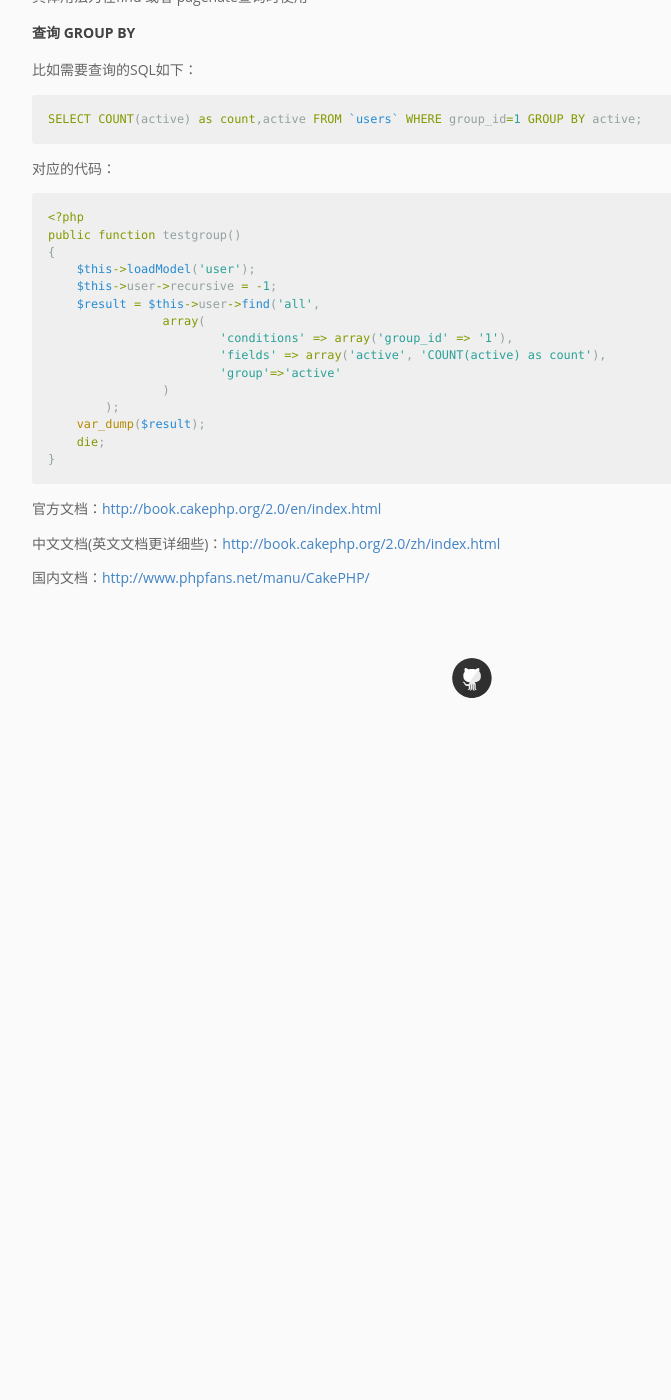
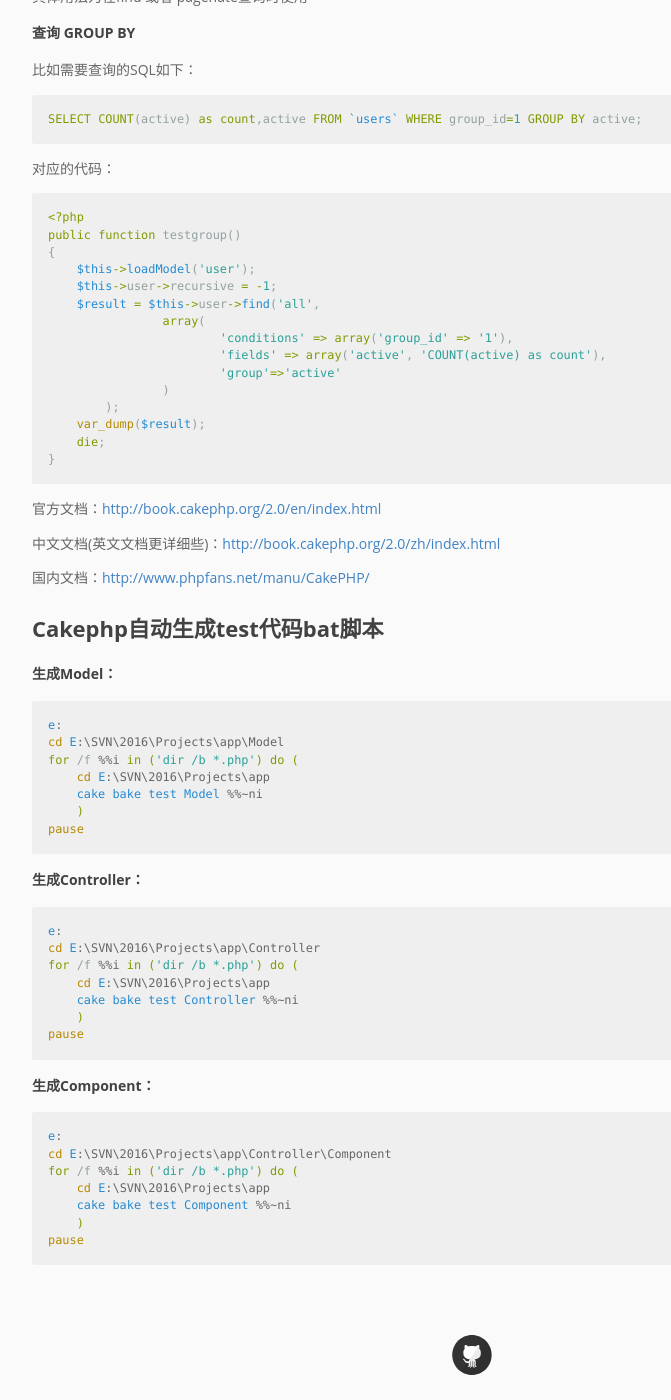
Before and after one commit to pingmalu/pingmalu.github.io, a Jekyll site: the page built from _posts/2016-05-06-CakePHP-2.x笔记.md, in a window 1280 px wide and 1400 px high, scrolled down 3643 px. Shown: the whole window, without its empty margins (168-839 px from the left). Built offline with Jekyll 4.4.1, drawn with Linux system fonts in a browser that asks for light colours; nearby versions of some CDN libraries; before the commit the page ends 4366 px from its top, so only the background shows below that.

Commit message:
'update'

```diff
--- a/_posts/2016-05-06-CakePHP-2.x笔记.md
+++ b/_posts/2016-05-06-CakePHP-2.x笔记.md
@@ -196,3 +196,42 @@
 中文文档(英文文档更详细些)：[http://book.cakephp.org/2.0/zh/index.html](http://book.cakephp.org/2.0/zh/index.html)
 
 国内文档：[http://www.phpfans.net/manu/CakePHP/](http://www.phpfans.net/manu/CakePHP/)
+
+
+# Cakephp自动生成test代码bat脚本
+
+### 生成Model：
+
+{% highlight bat %}
+e:
+cd E:\SVN\2016\Projects\app\Model
+for /f %%i in ('dir /b *.php') do (
+    cd E:\SVN\2016\Projects\app
+    cake bake test Model %%~ni
+    )
+pause
+{% endhighlight %}
+
+### 生成Controller：
+
+{% highlight bat %}
+e:
+cd E:\SVN\2016\Projects\app\Controller
+for /f %%i in ('dir /b *.php') do (
+    cd E:\SVN\2016\Projects\app
+    cake bake test Controller %%~ni
+    )
+pause
+{% endhighlight %}
+
+### 生成Component：
+
+{% highlight bat %}
+e:
+cd E:\SVN\2016\Projects\app\Controller\Component
+for /f %%i in ('dir /b *.php') do (
+    cd E:\SVN\2016\Projects\app
+    cake bake test Component %%~ni
+    )
+pause
+{% endhighlight %}
```
